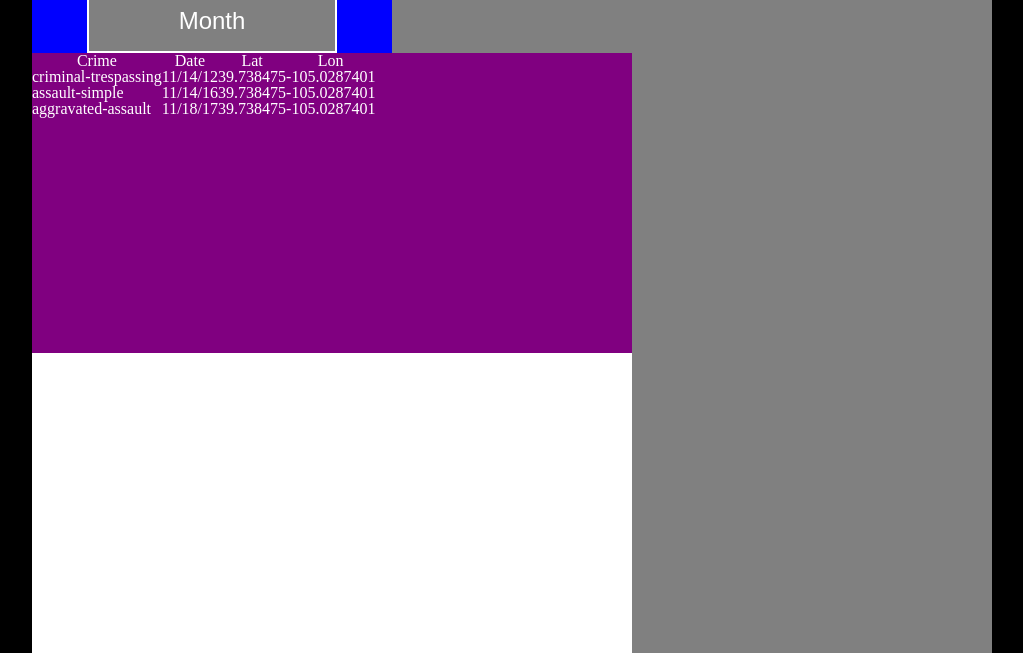
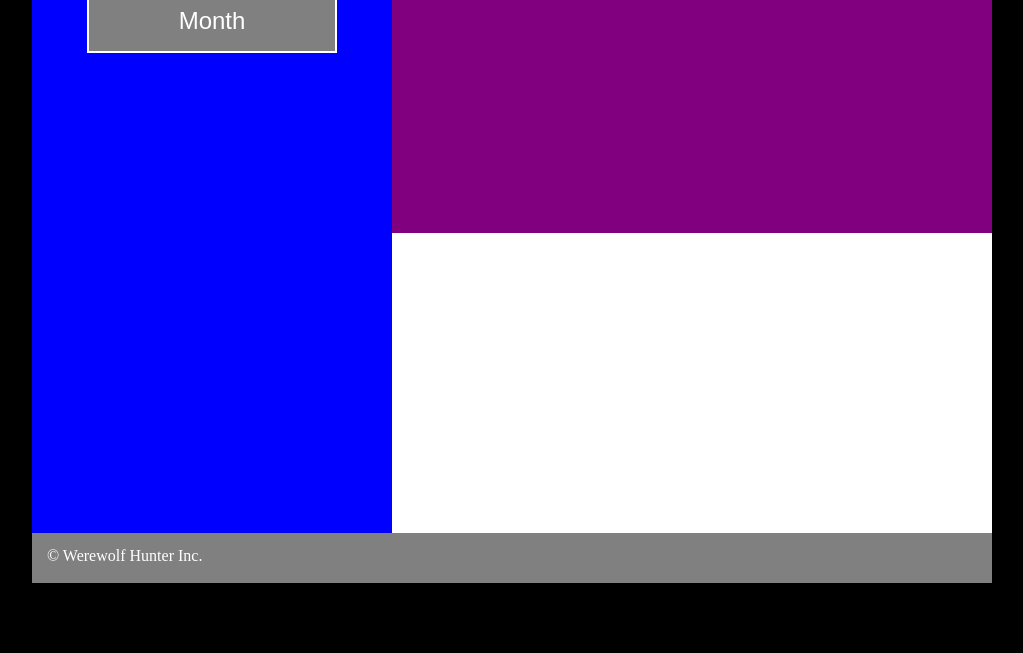
Before and after one commit to amberjohnsonsmile/hackathon-client, a plain HTML site: page index.html in a window 1280 px wide. Shown: the part 217-870 px from the top of the page, without its empty margins (128-1151 px from the left). After the commit the page ends 800 px from the top, so only its background shows below. Drawn offline with Linux system fonts and the light colour scheme.

Commit message:
grid created

```diff
--- a/index.html
+++ b/index.html
@@ -4,6 +4,7 @@
         <title>were.com</title>
         <meta charset="utf-8">
         <link href="reset.css" type="text/css" rel="stylesheet">
+        <link href="template.css" type="text/css" rel="stylesheet">
         <link href="main.css" type="text/css" rel="stylesheet">
         <script src="app.js"></script>
     </head>
@@ -19,7 +20,7 @@
                     <h2>Werewolf Hunter App</h2>
                 </div>
             </header>
-            <article class="base-content">
+            <!-- <article class="base-content"> -->
                 <section class="month-dropdown">
                     <h2>Attacks By Month</h2>
                     <p>Click the button below to view werewolf attacks by month.</p>
@@ -68,7 +69,8 @@
                         <td>-105.0287401</td>
                       </tr>
                       <tr>
-                      	<td>
+                      	<td></td>
+                      </tr>
                     </table>
                 </section>
 
@@ -76,8 +78,10 @@
 
                 </section>
 
+            <footer class="footer">
+                <small>&copy; Werewolf Hunter Inc.</small>
+            </footer>
 
-            </article>
         </div>
 
     </body>
--- a/main.css
+++ b/main.css
@@ -1,7 +1,8 @@
 body {
- margin: 0 auto;
+ /* margin: 0 auto; */
  background-color: black;
  color: white;
+
 }
 
 .base {
@@ -44,6 +45,7 @@ h2{
     align-items: center;
     background-color: blue;
     width: 360px;
+     margin: 0 auto;
 }
 
 button.dropbtn {
--- /dev/null
+++ b/template.css
@@ -0,0 +1,34 @@
+.base {
+    display: grid;
+    grid-template-columns: 1fr 2fr;
+    grid-template-rows: 150px 1fr 1fr 50px;
+    grid-template-areas:
+    "header header"
+    "aside  aTable"
+    "aside  aMap"
+    "footer footer"
+}
+
+.title-header {
+    grid-area: header;
+
+}
+
+.month-dropdown {
+    grid-area: aside;
+}
+
+.dataTable {
+    grid-area: aTable;
+
+}
+
+.map {
+    grid-area: aMap;
+}
+
+.footer {
+
+    /* width: 960px; */
+    margin: 15px;
+}
```
